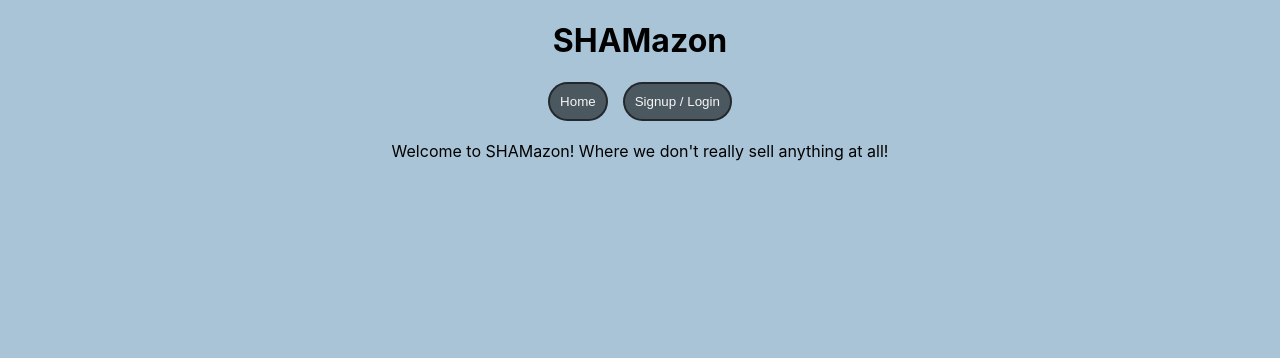
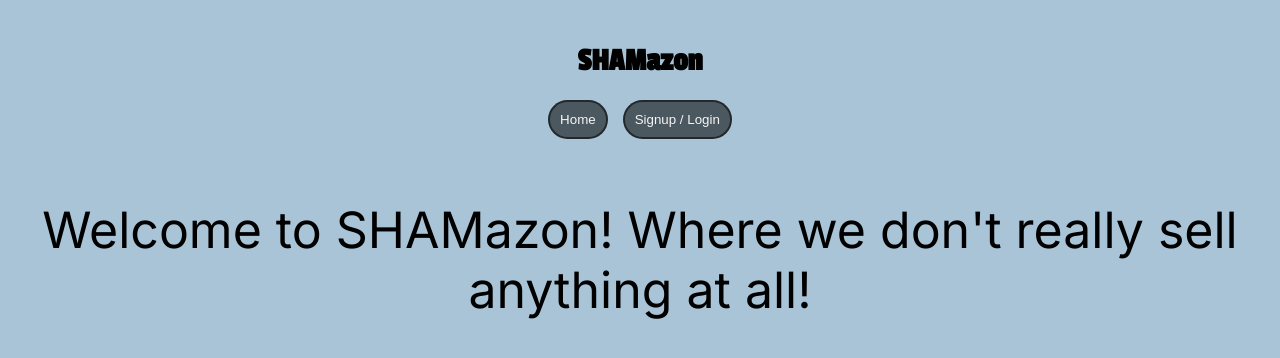
Before and after one commit to Mutotu/SHAMazon--frontend, a React (Create React App) app in the folder project-frontend/: page / in a window 1280 px wide. Shown: the top 358 px of the page. Built offline with nearby package versions, Linux system fonts and the light colour scheme.

Commit message:
Added CSS for the App's fonts, as well as the HomePage, Header, and PlantItem.

```diff
--- a/project-frontend/public/index.html
+++ b/project-frontend/public/index.html
@@ -26,7 +26,12 @@
     -->
     <title>React App</title>
     <script id="react-dotenv" src="/env.js"></script>
+    <link
+      href="https://fonts.googleapis.com/css2?family=Inter&amp;family=Passion+One&amp;display=swap"
+      rel="stylesheet"
+    />
   </head>
+
   <body>
     <noscript>You need to enable JavaScript to run this app.</noscript>
     <div id="root"></div>
--- a/project-frontend/src/App.css
+++ b/project-frontend/src/App.css
@@ -7,4 +7,5 @@ body {
   flex-direction: column;
   align-items: center;
   gap: 20px;
+  font-family: 'Inter', sans-serif;
 }
--- a/project-frontend/src/components/cssFiles/Header.css
+++ b/project-frontend/src/components/cssFiles/Header.css
@@ -1,8 +1,20 @@
 .Header {
+    background-color: rgb(168, 196, 214);
+
     display: flex;
     flex-direction: column;
     align-items: center;
     justify-content: center;
+    position: sticky;
+    position: -webkit-sticky;
+    top: 0;
+
+    height: 160px;
+    width: 100%;
+}
+
+.Title {
+    font-family: 'Passion One', cursive;
 }
 
 .NavBar {
--- a/project-frontend/src/components/cssFiles/PlantItem.css
+++ b/project-frontend/src/components/cssFiles/PlantItem.css
@@ -0,0 +1,16 @@
+.PlantItem {
+    display: grid;
+    grid-template: 1fr 1fr / 1fr 2fr;
+}
+
+.PlantItem > img {
+    grid-area: ;
+}
+
+.PlantItem > h3 {
+
+}
+
+.PlantItem > h5 {
+
+}
--- a/project-frontend/src/components/jsFiles/Header.js
+++ b/project-frontend/src/components/jsFiles/Header.js
@@ -17,7 +17,7 @@ function Header(props) {
 
     return (
         <div className='Header'>
-            <h1>SHAMazon</h1>
+            <h1 className='Title'>SHAMazon</h1>
             <nav className='NavBar'>
                 <button onClick={() => { navigation('/') }}>Home</button>
                 {
--- a/project-frontend/src/pages/cssFiles/HomePage.css
+++ b/project-frontend/src/pages/cssFiles/HomePage.css
@@ -0,0 +1,25 @@
+.HomePage {
+    font-size: 50px;
+    text-align: center;
+
+    display: flex;
+    flex-direction: column;
+    align-items: center;
+    justify-content: center;
+    gap: 35px;
+
+    height: 20vh;
+
+}
+
+.HomePage > p {
+    margin: 0;
+    padding-left: 10px;
+    padding-right: 10px;
+}
+
+@media only screen and (max-width: 800px) {
+    .HomePage {
+        font-size: 30px;
+    }
+}
--- a/project-frontend/src/pages/jsFiles/HomePage.js
+++ b/project-frontend/src/pages/jsFiles/HomePage.js
@@ -1,9 +1,21 @@
 import '../cssFiles/HomePage.css';
 
+import { AppContext } from '../../context/AppContext';
+import { useContext, userContext } from 'react';
+
 function HomePage(props) {
+
+    const { userState } = useContext(AppContext);
+    const [user] = userState;
+
     return (
         <div className='HomePage'>
-            Welcome to SHAMazon! Where we don't really sell anything at all!
+            {user.authorization ?
+                <p>Hello, {user.username}</p>
+                :
+                null
+            }
+            <p>Welcome to SHAMazon! Where we don't really sell anything at all!</p>
         </div>
     )
 }
```
